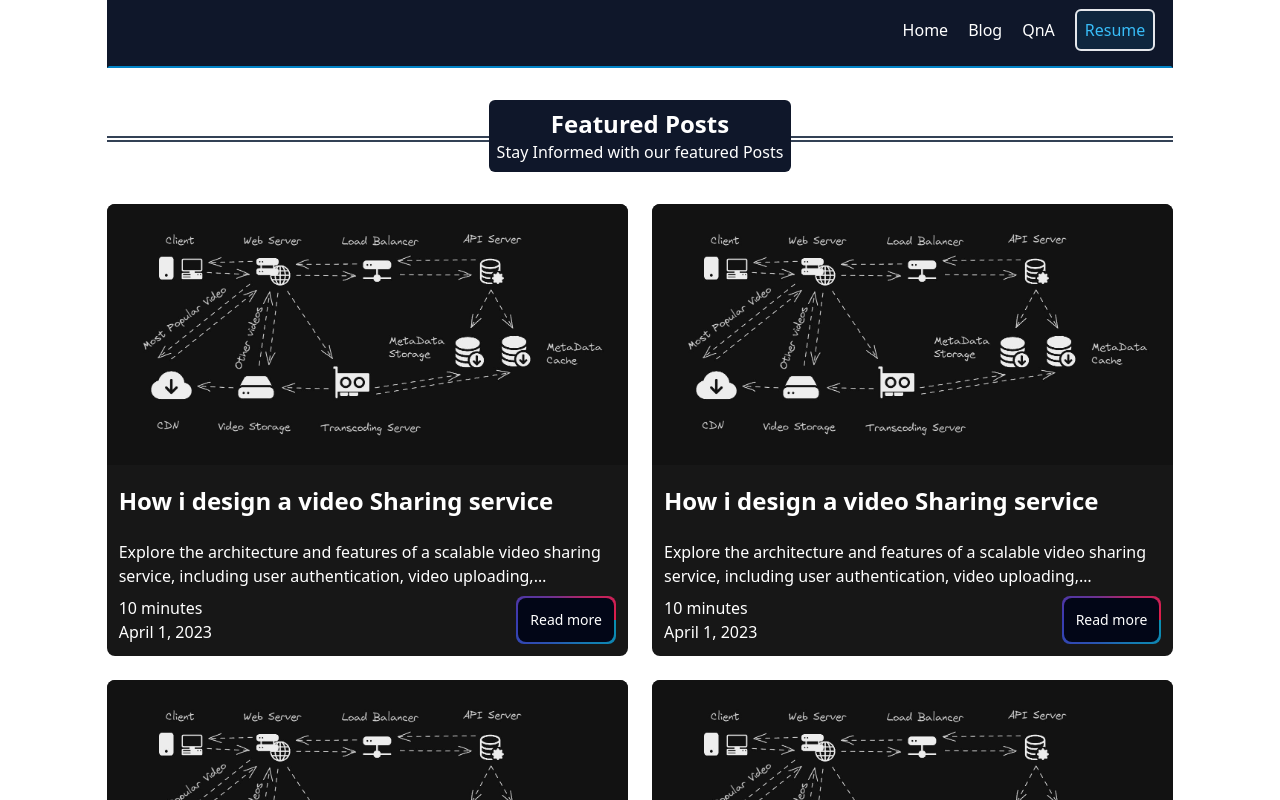
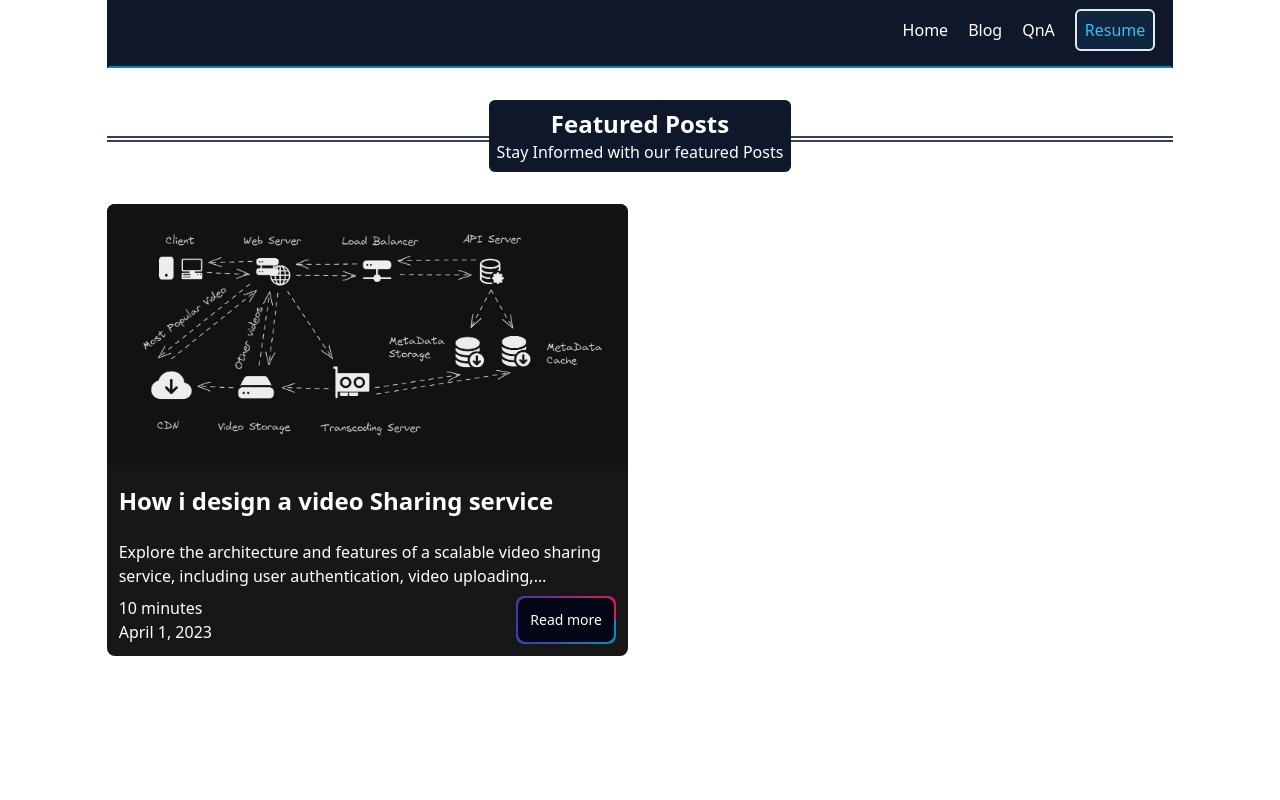
Before and after one commit to DaffaAdityaDev/portofolioDaffaAditya, a Next.js app: page /blog in a window 1280 px wide. Shown: the top 800 px of the page. Built offline with nearby package versions, Linux system fonts and the light colour scheme.

Commit message:
change to prod

```diff
--- a/pages/blog/index.tsx
+++ b/pages/blog/index.tsx
@@ -15,13 +15,13 @@ export async function getStaticProps() {
   };
 }
 const Blog = ({ allPostsData }: any) => {
-  console.log(allPostsData);
+  // console.log(allPostsData);
   const allPostsData1 = []
 
   for (let i = 0; i < 4; i++) {
     allPostsData1.push(allPostsData[0])
   }
-  console.log(allPostsData1);
+  // console.log(allPostsData1);
   return (
     <div className="grid grid-cols-12 text-white">
       <div className="col-start-2 col-span-10">
@@ -39,7 +39,7 @@ const Blog = ({ allPostsData }: any) => {
       </div>
       <div className="col-start-2 col-span-10">
         <div className="grid grid-cols-2 sm:grid-cols-1 gap-6">
-          {allPostsData1.map(({ id, image, date, title, timeToRead, description } : IBlogProps) => (
+          {allPostsData.map(({ id, image, date, title, timeToRead, description } : IBlogProps) => (
             <div key={id}>
               <BlogCard
                 id={id}
```
